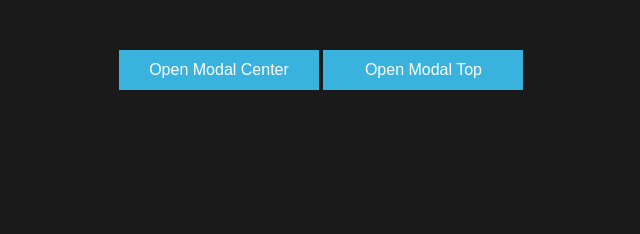
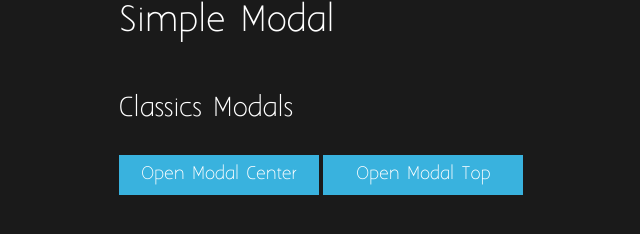
Before and after one commit to IsmaPy/Simple-Modal, a plain HTML site: page index.html in a window 1280 px wide. Shown: the whole page, without its empty margins (26-666 px from the left). Drawn offline with Linux system fonts and the light colour scheme.

Commit message:
New fonts and animations

```diff
--- a/css/frontend/modal-styles.css
+++ b/css/frontend/modal-styles.css
@@ -12,6 +12,12 @@
 		/*Modal Size*/
 		.modal .box.your_class{width:400px; height:200px;}/*in 'your_class' put the width and height to indicate the size of the box*/
 
+		/*ANIMATIONS*/
+
+		/*Classics*/
+		.modal.center.classic .box{position:absolute; top:-150%; left:0; right:0; bottom:0; margin:auto; background:#FFFFFF; border-radius:1px; transition:all 0.45s ease-in-out 0s;}/*Basics properties*/
+		.modal.center.classic.active .box{top:0; transition:all 0.45s ease-in-out 0s}
+
 		/*Center Box*/
 		.modal.center .box{position:absolute; top:-150%; left:0; right:0; bottom:0; margin:auto; background:#FFFFFF; border-radius:1px; transition:all 0.45s ease-in-out 0s;}/*Basics properties*/
 		.modal.center.active .box{top:0; transition:all 0.45s ease-in-out 0.45s;}
--- a/css/frontend/styles.css
+++ b/css/frontend/styles.css
@@ -13,10 +13,29 @@ a{text-decoration:none; -webkit-transition: all 0.3s ease-in-out; -moz-transitio
 
 header, section, article, aside, footer, div{box-sizing:border-box; -webkit-box-sizing:border-box; -moz-box-sizing:border-box; position:relative;}
 
-.center_content{width:990px; margin:0 auto;}
+	/*FONTS*/
+	@font-face {
+	    font-family: 'aaarghnormal';
+	    src: url('fonts/Aaargh-webfont.eot');
+	    src: url('fonts/Aaargh-webfont.eot?#iefix') format('embedded-opentype'),
+	         url('fonts/Aaargh-webfont.woff') format('woff'),
+	         url('fonts/Aaargh-webfont.ttf') format('truetype'),
+	         url('fonts/Aaargh-webfont.svg#aaarghnormal') format('svg');
+	    font-weight: normal;
+	    font-style: normal;
+
+	}
+
+	/*CONTENT*/
+	.center_content{width:990px; margin:0 auto;}
+
+	h1,
+	h2{display:block; font-family:'aaarghnormal', sans-serif; font-size:2em; color:#FFFFFF; font-weight:400;}
+	h2{font-size:1.5em; margin:50px 0 30px;}
+
 
 	/*BUTTONS*/
-	.content_buttons{margin:50px 0;}
+	.content_buttons{margin:0 0 30px;}
 	.content_buttons li{display:inline-block;}
-	.content_buttons li .btn{width:200px; height:40px; display:block; background:#39B2DE;  text-align:center; line-height:40px; color:#FFFFFF;}
+	.content_buttons li .btn{width:200px; height:40px; display:block; background:#39B2DE;  text-align:center; line-height:40px; font-family:'aaarghnormal', sans-serif; font-size:1em; color:#FFFFFF;}
 	.content_buttons li .btn:hover{background:#276B82}
--- a/index.html
+++ b/index.html
@@ -54,6 +54,8 @@
 <body>
 
 <section class="center_content">
+	<h1>Simple Modal</h1>
+	<h2>Classics Modals</h2>
 	<!--Buttons-->
 	<ul class="content_buttons">
 		<li>
@@ -65,14 +67,14 @@
 	</ul>
 </section>
 
-<!--Simple Modal | Center Box-->
+<!--Simple Modal | Classic Center Box-->
 <div class="modal center"><!--"active" to show the modal-->
 	<div class="box your_class">
 		<a href="javascript:void(0)" class="btn_close">Close</a>
 	</div>
 </div>
 
-<!--Simple Modal | Top Box-->
+<!--Simple Modal | Classic Top Box-->
 <div class="modal top"><!--"active" to show the modal-->
 	<div class="box your_class">
 		<a href="javascript:void(0)" class="btn_close">Close</a>
```
Also changed, not shown: css/frontend/fonts/Aaargh-webfont.ttf (added), css/frontend/fonts/Aaargh-webfont.woff (added), 2 other files.
